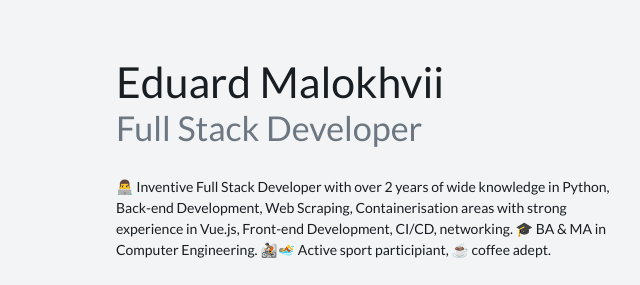
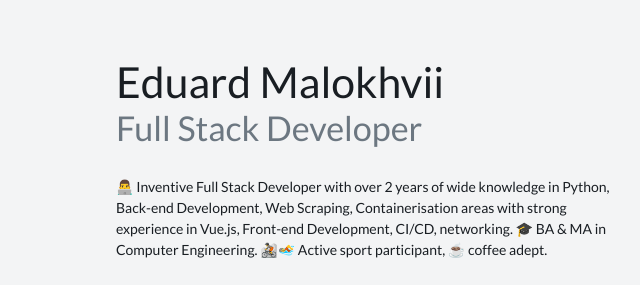
Before and after one commit to malokhvii-eduard/malokhvii-eduard.github.io, a plain HTML site: page index.html in a window 1280 px wide. Shown: the top 285 px of the page, 370-1010 px from the left. Drawn offline with Linux system fonts and the light colour scheme.

Commit message:
Deploying to gh-pages from @ malokhvii-eduard/malokhvii-eduard.github.io@383f2c715d2320c0d0e6e0c0b1cab84ef99f0505 🚀

```diff
--- a/index.html
+++ b/index.html
@@ -3,7 +3,7 @@
   <head>
     <meta charset="utf-8">
       <title>Eduard Malokhvii</title>
-      <meta name="description" content="👨‍💻 Inventive Full Stack Developer with over 2 years of wide knowledge in Python, Back-end Development, Web Scraping, Containerisation areas with strong experience in Vue.js, Front-end Development, CI/CD, networking. 🎓 BA &amp;amp; MA in Computer Engineering. 🚵🏊 Active sport participiant, ☕️ coffee adept.">
+      <meta name="description" content="👨‍💻 Inventive Full Stack Developer with over 2 years of wide knowledge in Python, Back-end Development, Web Scraping, Containerisation areas with strong experience in Vue.js, Front-end Development, CI/CD, networking. 🎓 BA &amp;amp; MA in Computer Engineering. 🚵🏊 Active sport participant, ☕️ coffee adept.">
     <meta name="viewport" content="width=device-width, initial-scale=1">
     <link rel="stylesheet" href="https://fonts.googleapis.com/css?family=Lato:400,700&display=swap">
     <style>:root {
@@ -256,7 +256,7 @@
             <h2>Full Stack Developer</h2>
         </div>
           <article>
-            <p>👨‍💻 Inventive Full Stack Developer with over 2 years of wide knowledge in Python, Back-end Development, Web Scraping, Containerisation areas with strong experience in Vue.js, Front-end Development, CI/CD, networking. 🎓 BA &amp; MA in Computer Engineering. 🚵🏊 Active sport participiant, ☕️ coffee adept.</p>
+            <p>👨‍💻 Inventive Full Stack Developer with over 2 years of wide knowledge in Python, Back-end Development, Web Scraping, Containerisation areas with strong experience in Vue.js, Front-end Development, CI/CD, networking. 🎓 BA &amp; MA in Computer Engineering. 🚵🏊 Active sport participant, ☕️ coffee adept.</p>
           </article>
         <ul class="icon-list">
               <li>
```
